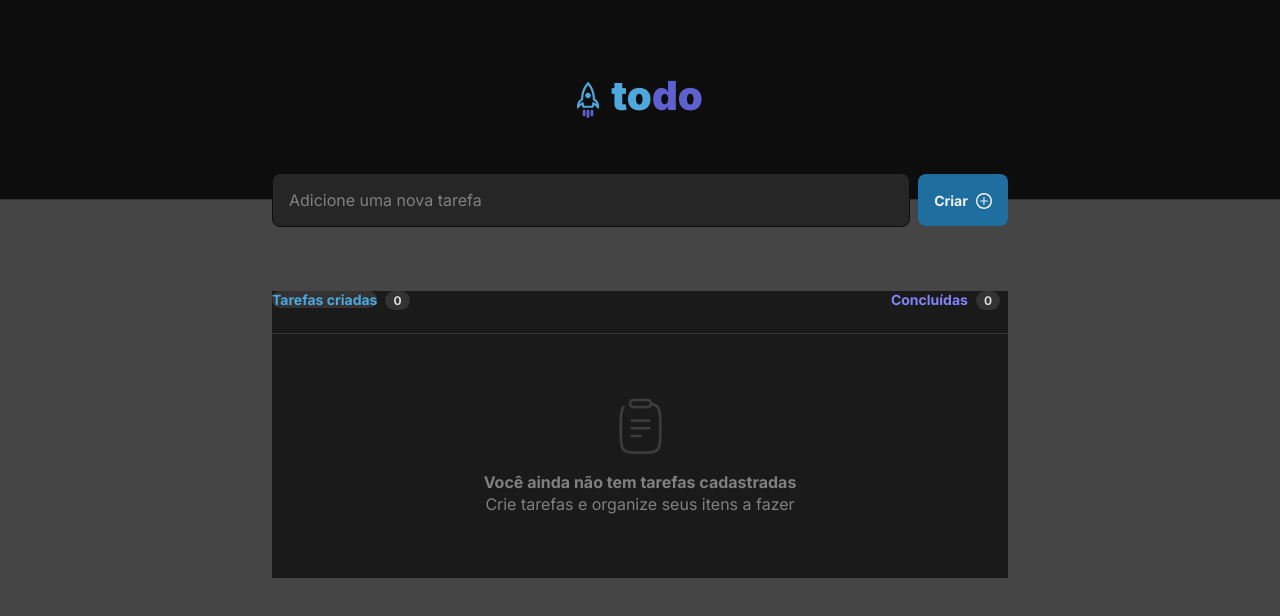
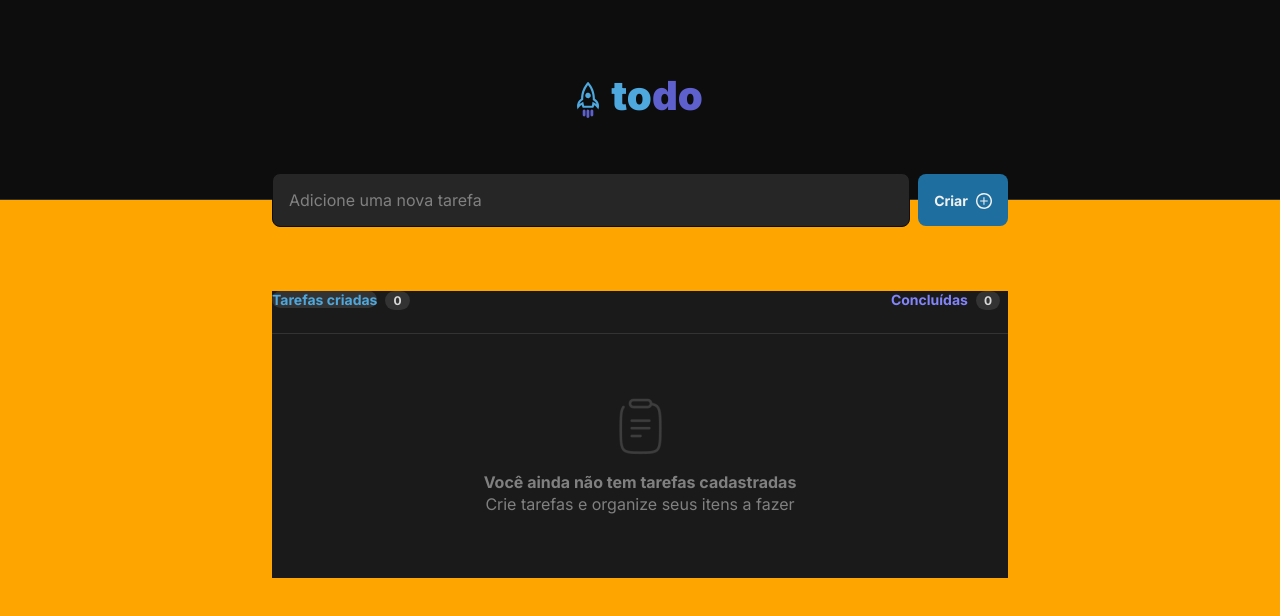
Before and after one commit to felipedev01/Gerenciador-de-Tarefas, a React (Vite) app: page / in a window 1280 px wide. Shown: the top 616 px of the page. Built offline with nearby package versions, Linux system fonts and the light colour scheme.

Commit message:
atualizando aplicação

```diff
--- a/src/Global.css
+++ b/src/Global.css
@@ -24,7 +24,8 @@
     box-sizing:border-box;
 }
 body{
-    background:var(--gray-800);
+    //background:var(--gray-800);
+    background:orange;
     -webkit-font-smoothing:antialiased;
 }
 body,input,textarea,button{
@@ -33,4 +34,5 @@ body,input,textarea,button{
     font-size:1rem;
     color:var(--gray-100);
 
+
 }
```
